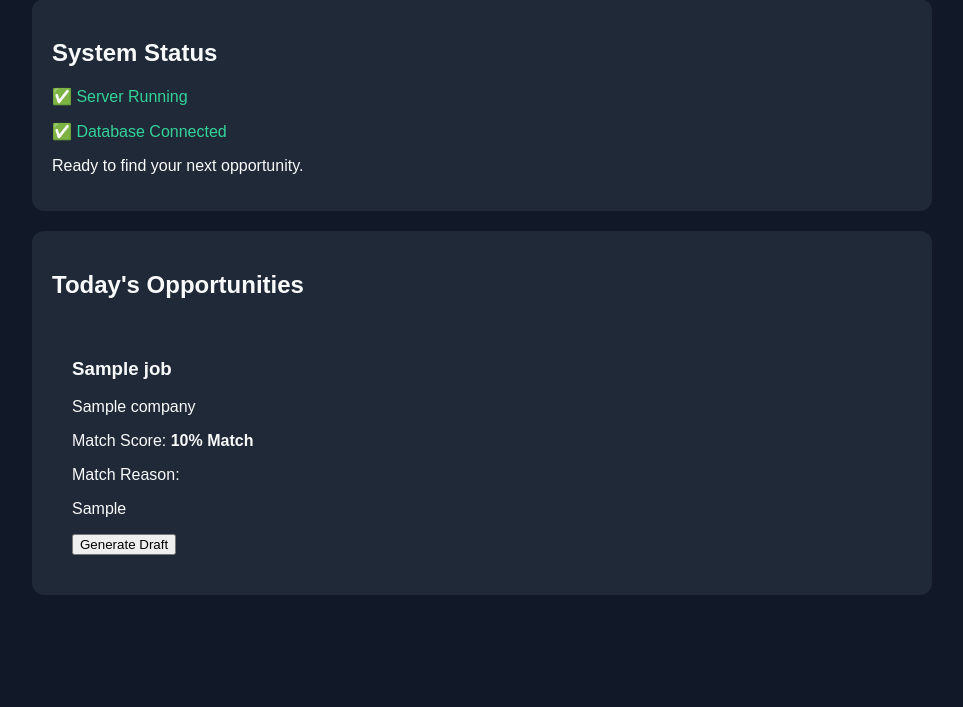
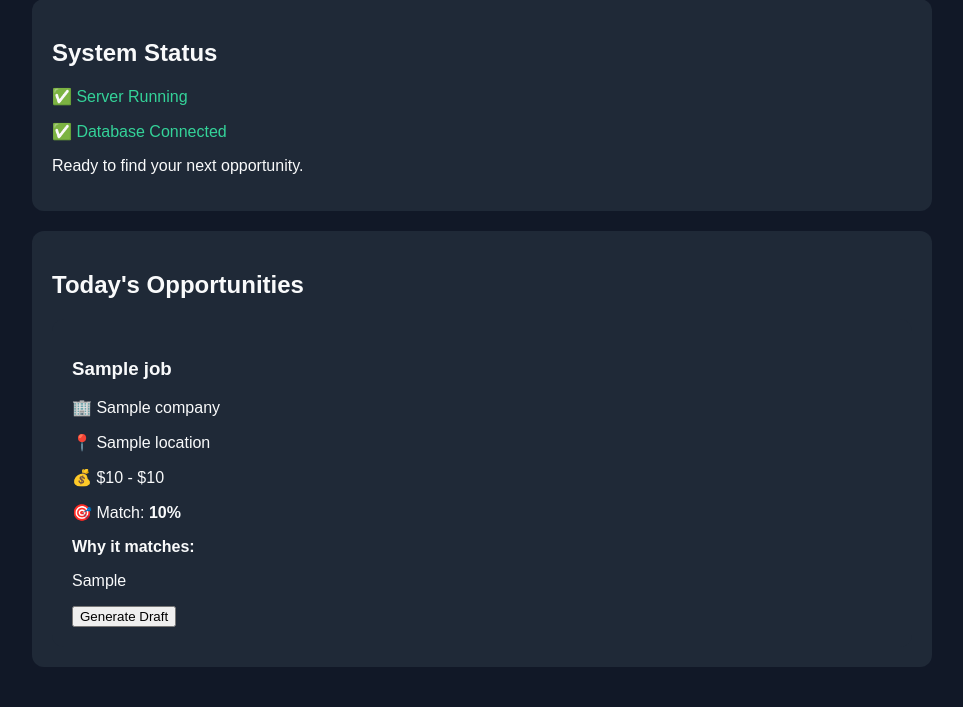
Before and after one commit to JamesLeonard-AI/Foothold, a FastAPI app: template app/templates/home.html in a window 1280 px wide. Shown: the part 198-905 px from the top of the page, without its empty margins (158-1121 px from the left). Before the commit the page ends 793 px from the top, so only its background shows below. Run offline with FastAPI, Linux system fonts and the light colour scheme; the template is opened without the code that fills it: most values are stand-ins (such as "Sample title", 1, 10 or a date in 2020).

Commit message:
Enhanced job cards with salary, remote status, and match details

```diff
--- a/app/templates/home.html
+++ b/app/templates/home.html
@@ -37,22 +37,43 @@
 
     {% for job in jobs %}
 
-    <div class="card">
+    <div class="card job-card">
 
     <h3>{{ job.title }}</h3>
 
     <p>
-            {{ job.company }}
+        🏢 {{ job.company }}
     </p>
 
+    {% if job.remote %}
     <p>
-            Match Score:
-            <strong>{{ job.match_score }}% Match</strong>
+        🌎 Remote
+    </p>
+    {% else %}
+    <p>
+        📍 {{ job.location }}
+    </p>
+    {% endif %}
+
+
+    <p>
+        💰
+        {% if job.salary_min and job.salary_max %}
+            ${{ job.salary_min }} - ${{ job.salary_max }}
+        {% else %}
+            Salary not listed
+        {% endif %}
     </p>
 
 
     <p>
-    Match Reason:
+        🎯 Match:
+        <strong>{{ job.match_score }}%</strong>
+    </p>
+
+
+    <p>
+        <strong>Why it matches:</strong>
     </p>
 
     <p>
```
Lines whose indentation alone changed are shown as unchanged.
